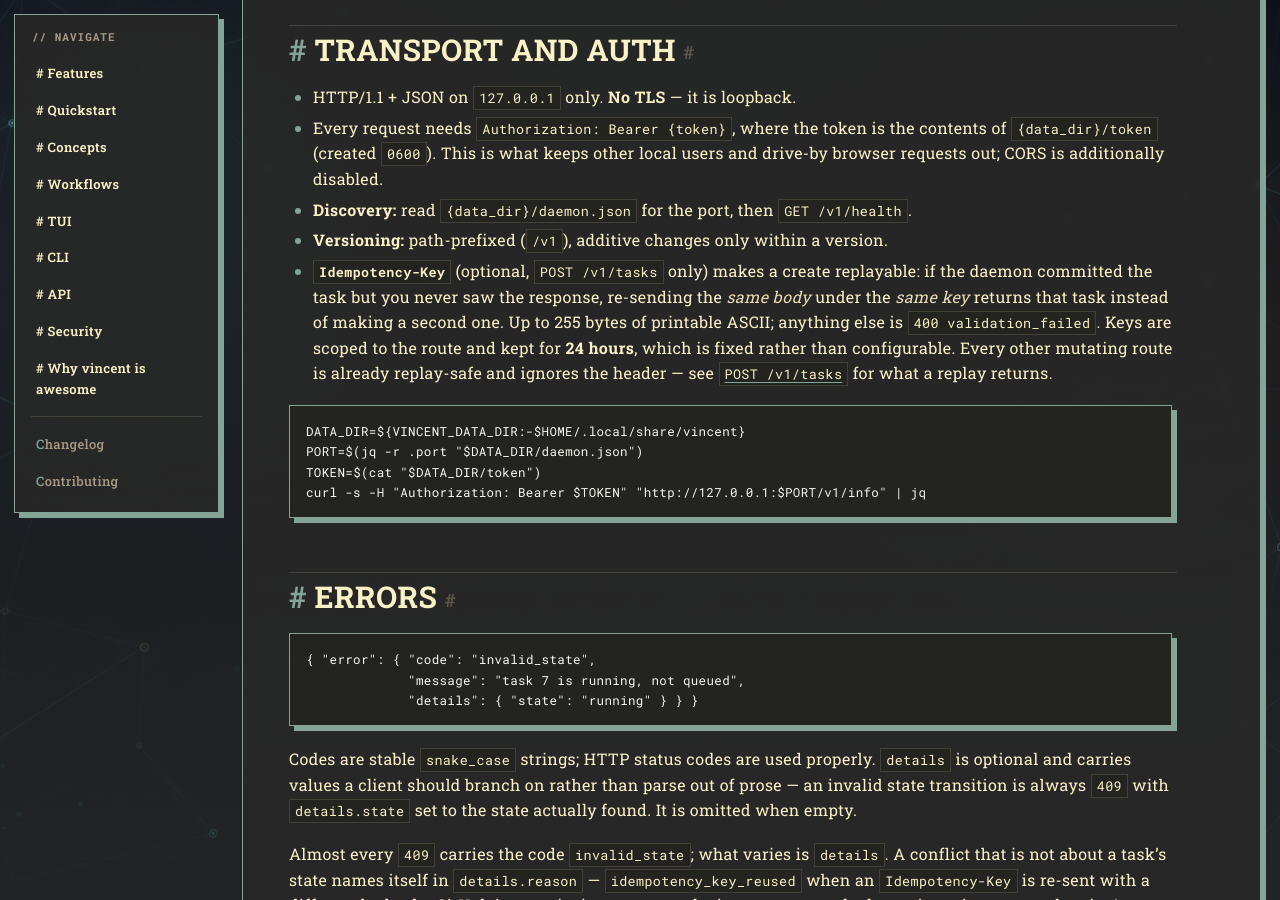
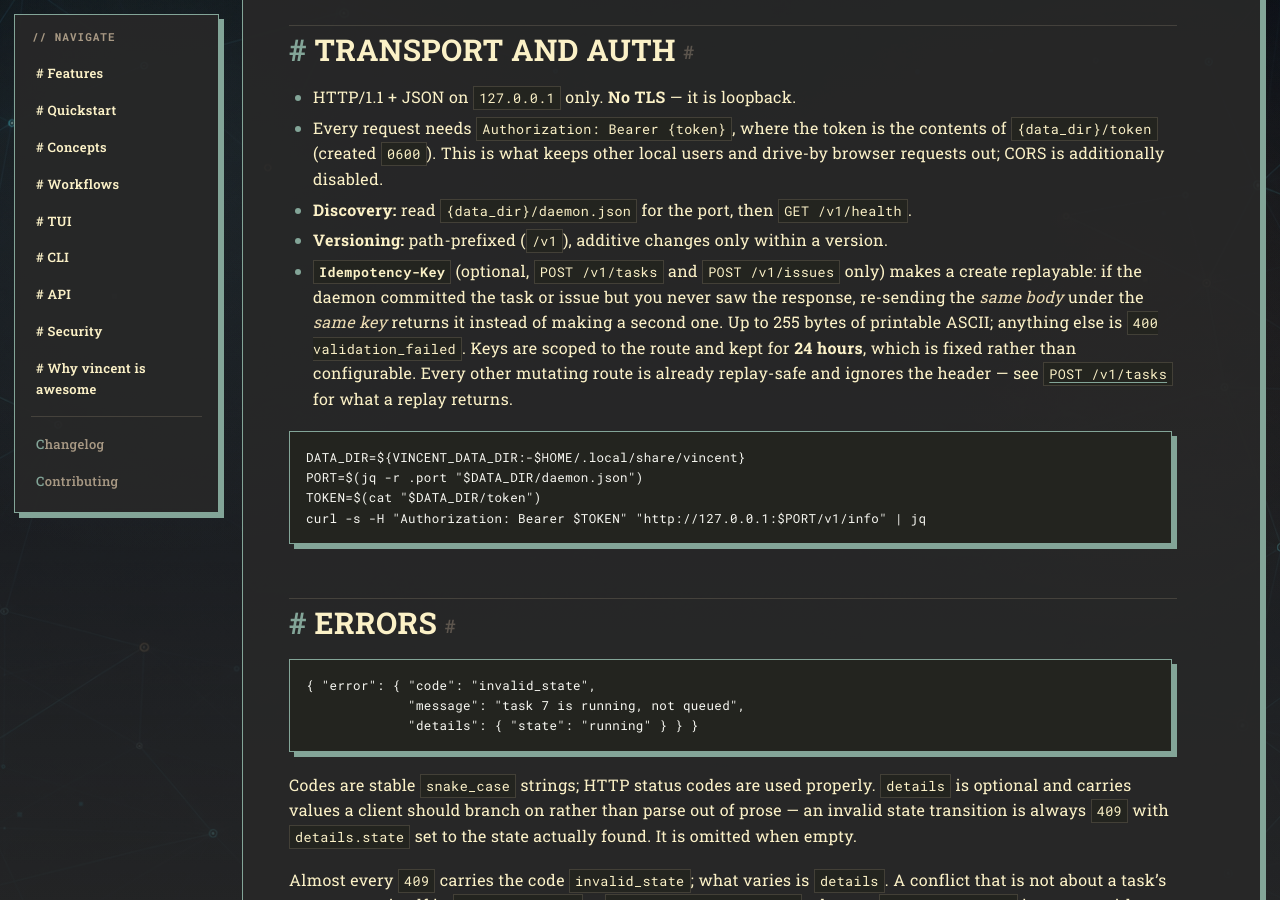
Before and after one commit to lezli01/vincent, a Jekyll site: the page built from docs/reference/api.md, in a window 1280 px wide and 900 px high, scrolled down 883 px. Built offline with Jekyll 4.4.1, drawn with Linux system fonts in a browser that asks for light colours; our own code applies the rules of GitHub Pages for plain Markdown files.

Commit message:
docs: Idempotency-Key covers POST /v1/issues too
The API reference's request conventions still scoped the header to
POST /v1/tasks only, and the scripting guide called a task create the
one request worth setting it on.

Co-Authored-By: Claude Opus 5.5 (1M context) <noreply@anthropic.com>

```diff
--- a/docs/reference/api.md
+++ b/docs/reference/api.md
@@ -30,11 +30,11 @@ The daemon serves REST + SSE on loopback. Every client — the TUI, the
 - **Discovery:** read `{data_dir}/daemon.json` for the port, then
   `GET /v1/health`.
 - **Versioning:** path-prefixed (`/v1`), additive changes only within a version.
-- **`Idempotency-Key`** (optional, `POST /v1/tasks` only) makes a create
-  replayable: if the daemon committed the task but you never saw the response,
-  re-sending the *same body* under the *same key* returns that task instead of
-  making a second one. Up to 255 bytes of printable ASCII; anything else is
-  `400 validation_failed`. Keys are scoped to the route and kept for **24
+- **`Idempotency-Key`** (optional, `POST /v1/tasks` and `POST /v1/issues`
+  only) makes a create replayable: if the daemon committed the task or issue but
+  you never saw the response, re-sending the *same body* under the *same key*
+  returns it instead of making a second one. Up to 255 bytes of printable
+  ASCII; anything else is `400 validation_failed`. Keys are scoped to the route and kept for **24
   hours**, which is fixed rather than configurable. Every other mutating route
   is already replay-safe and ignores the header — see
   [`POST /v1/tasks`](#tasks) for what a replay returns.
```
Also changed, not shown: docs/guides/scripting.md (+1 -1 lines).
